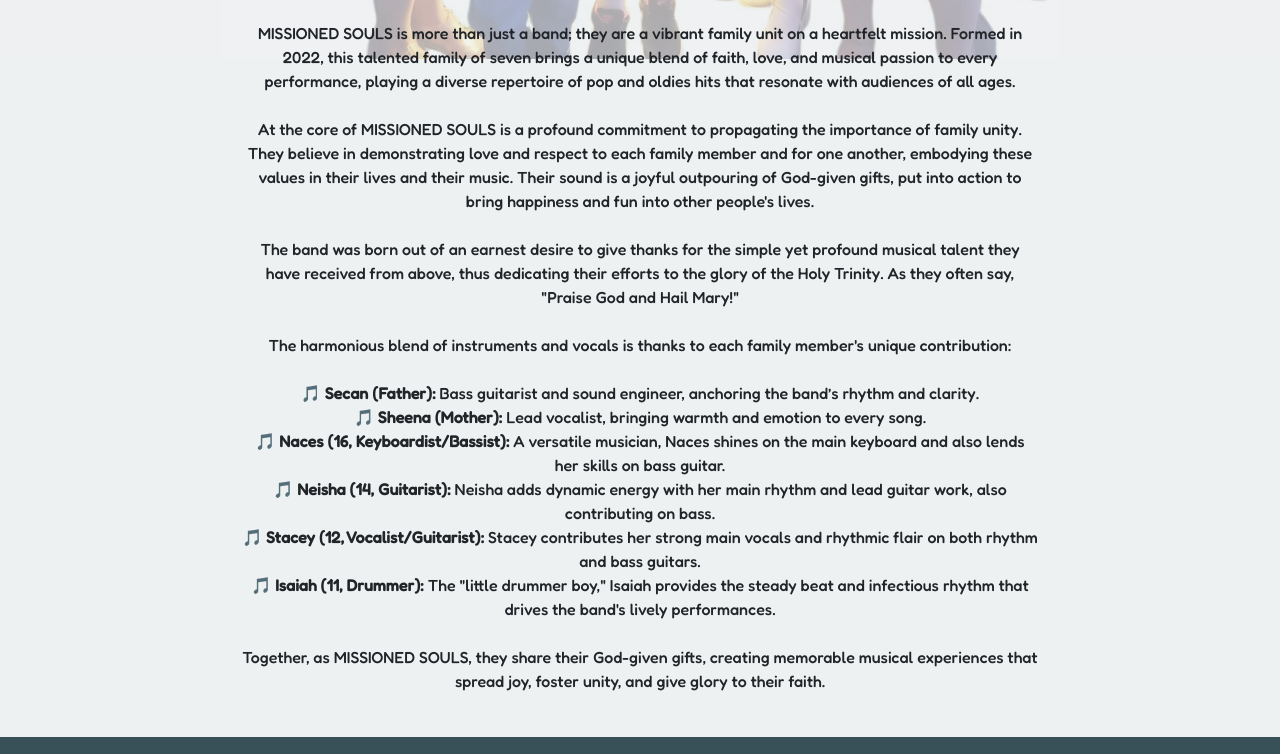
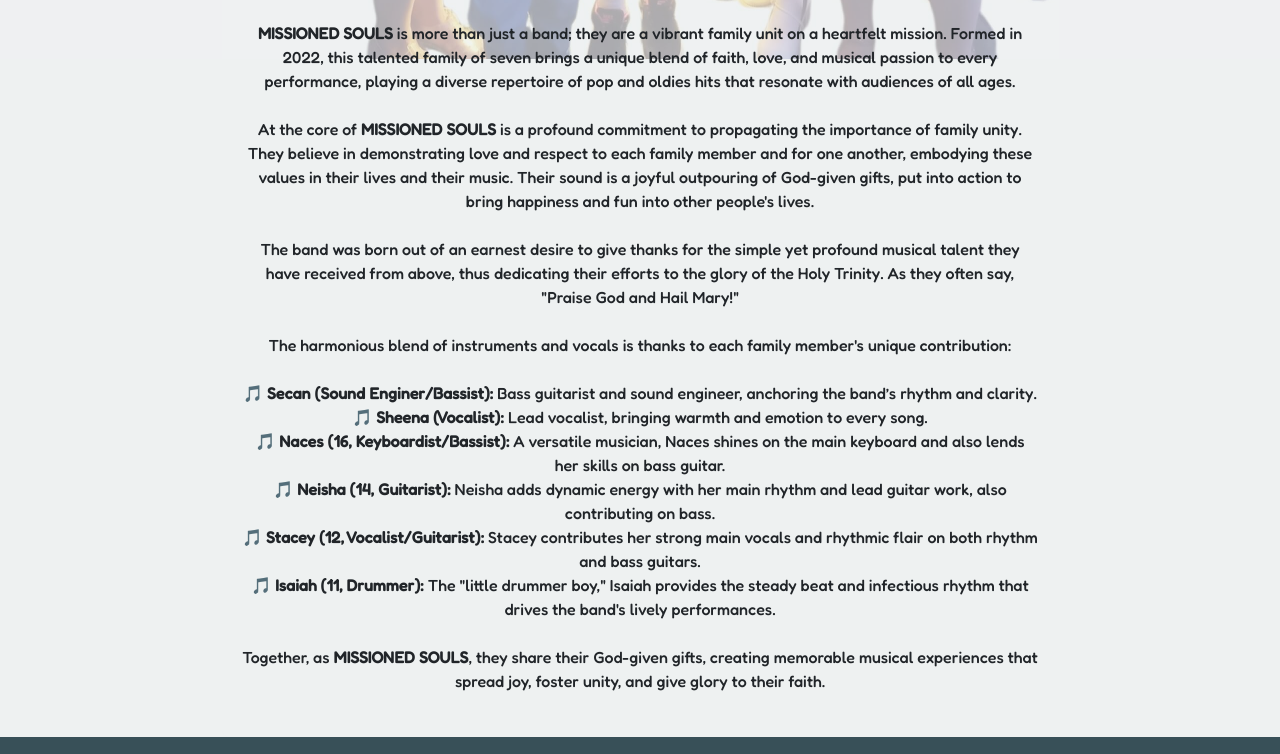
Before and after one commit to Meta1ingus/missioned-souls, a plain HTML site: page index.html in a window 1280 px wide. Shown: the part 741-1495 px from the top of the page. Drawn offline with nearby package versions, Linux system fonts and the light colour scheme; a web font is replaced by a local one.

Commit message:
Enhance text formatting for MISSIONED SOULS description in index.html

```diff
--- a/index.html
+++ b/index.html
@@ -121,12 +121,12 @@
                             <strong>MISSIONED SOULS: A Family United by Faith, Music, and Joy</strong>
                         </p>
                         <p class="my-4">
-                            MISSIONED SOULS is more than just a band; they are a vibrant family unit on a heartfelt
+                            <strong>MISSIONED SOULS</strong> is more than just a band; they are a vibrant family unit on a heartfelt
                             mission. Formed in 2022, this talented family of seven brings a unique blend of faith, love,
                             and musical passion to every performance, playing a diverse repertoire of pop and oldies
                             hits that resonate with audiences of all ages.<br><br>
 
-                            At the core of MISSIONED SOULS is a profound commitment to propagating the importance of
+                            At the core of <strong>MISSIONED SOULS</strong> is a profound commitment to propagating the importance of
                             family unity. They believe in demonstrating love and respect to each family member and for
                             one another, embodying these values in their lives and their music. Their sound is a joyful
                             outpouring of God-given gifts, put into action to bring happiness and fun into other
@@ -138,18 +138,17 @@
 
                             The harmonious blend of instruments and vocals is thanks to each family member's unique
                             contribution:<br><br>
-                            🎵 <strong>Secan (Father):</strong> Bass guitarist and sound engineer, anchoring the band’s
+                            🎵 <strong>Secan (Sound Enginer/Bassist):</strong> Bass guitarist and sound engineer, anchoring the band’s
                             rhythm and clarity.<br>
-                            🎵 <strong>Sheena (Mother):</strong> Lead vocalist, bringing warmth and emotion to every
+                            🎵 <strong>Sheena (Vocalist):</strong> Lead vocalist, bringing warmth and emotion to every
                             song.<br>
                             🎵 <strong>Naces (16, Keyboardist/Bassist):</strong> A versatile musician, Naces shines on the main keyboard and also lends her skills on bass guitar.<br>
                             🎵 <strong>Neisha (14, Guitarist):</strong> Neisha adds dynamic energy with her main rhythm and lead guitar work, also contributing on bass.<br>
                             🎵 <strong>Stacey (12, Vocalist/Guitarist):</strong>  Stacey contributes her strong main vocals and rhythmic flair on both rhythm and bass guitars.<br>
                             🎵 <strong>Isaiah (11, Drummer):</strong> The "little drummer boy," Isaiah provides the steady beat and infectious rhythm that drives the band's lively performances.<br><br>
 
-                            Together, as MISSIONED SOULS, they share their God-given gifts, creating memorable musical
+                            Together, as <strong>MISSIONED SOULS</strong>, they share their God-given gifts, creating memorable musical
                             experiences that spread joy, foster unity, and give glory to their faith.
-
                         </p>
                     </div>
                 </div>
```
